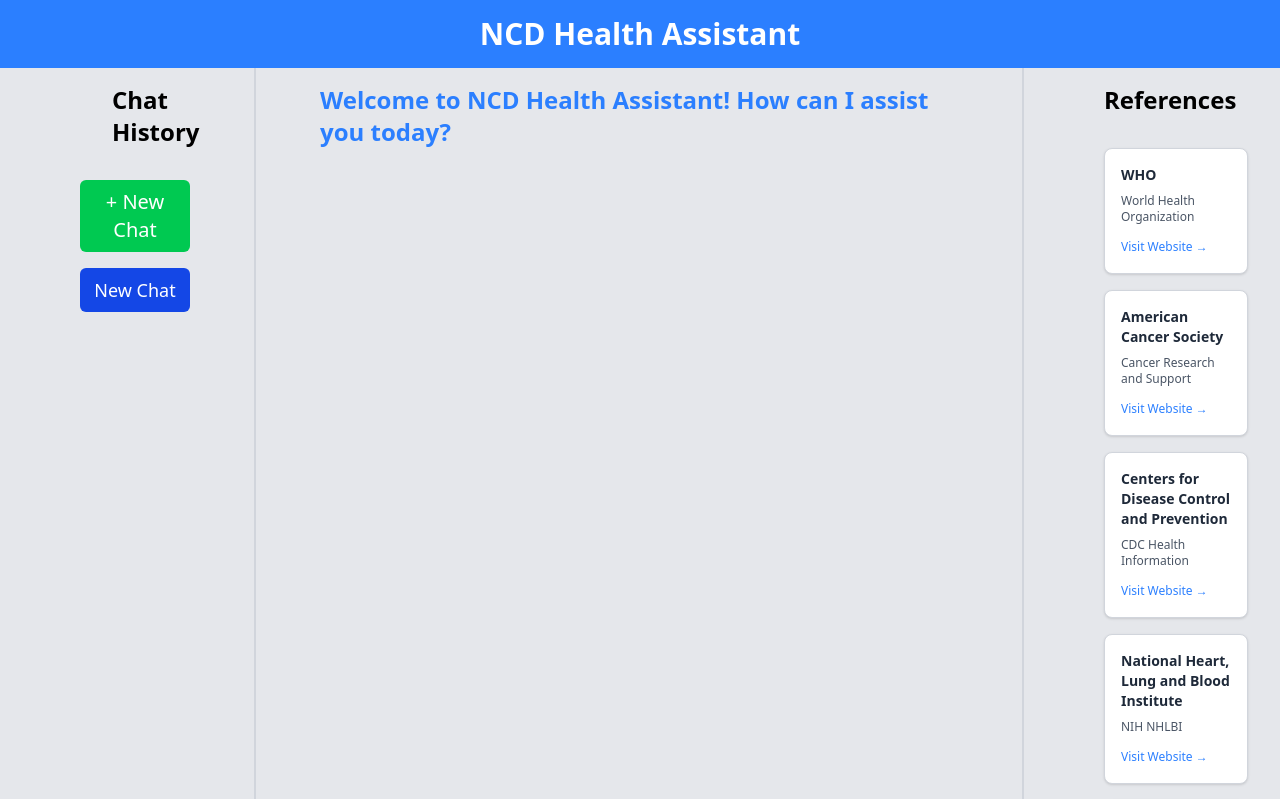
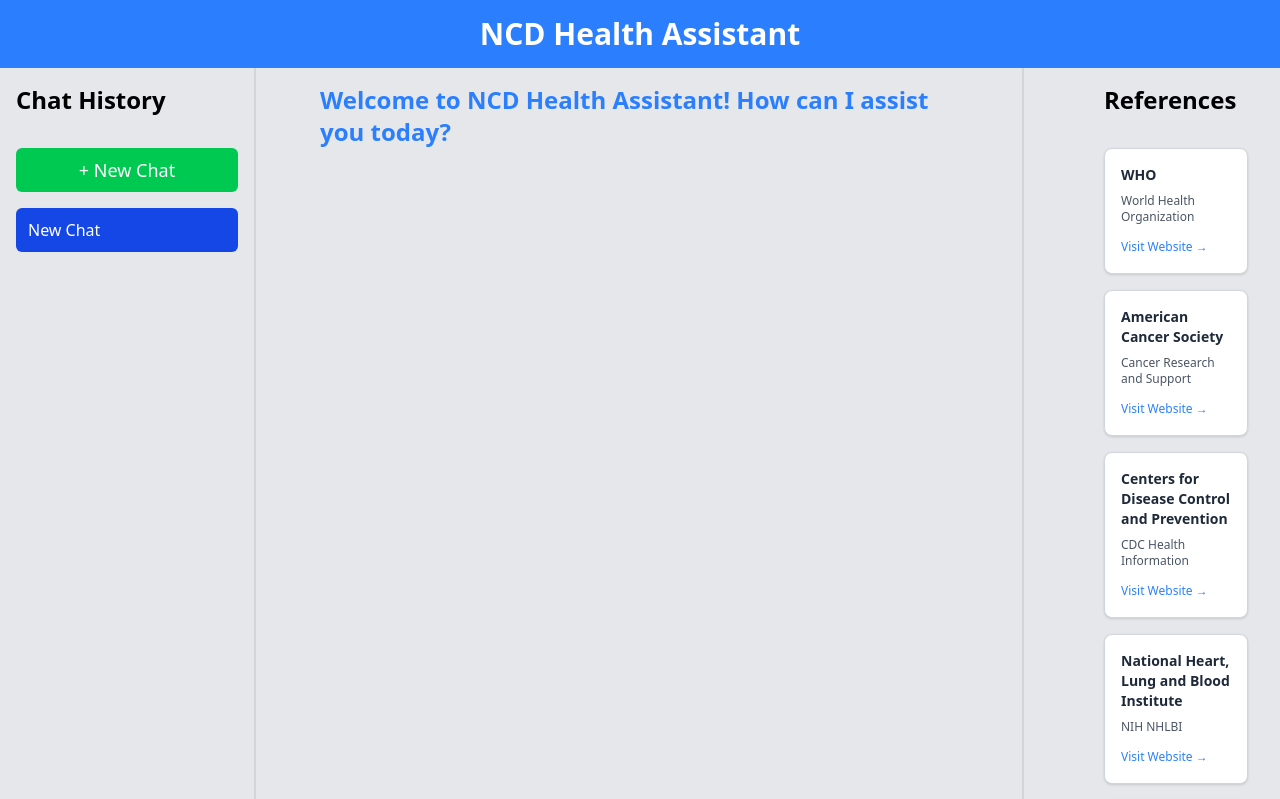
Before and after one commit to dilusha-ola/Rag-chatbot-non-commuinicable-diseases-frontendUI, a React (Vite) app: page / in a window 1280 px wide. Shown: the top 799 px of the page. Built offline with nearby package versions, Linux system fonts and the light colour scheme.

Commit message:
add user icon infront of user messages

```diff
--- a/src/components/ChatHistory.tsx
+++ b/src/components/ChatHistory.tsx
@@ -12,27 +12,29 @@ export default function ChatHistory({ sessions, activeSessionId, onSessionSelect
   const recentSessions = sessions.slice(-5).reverse();
 
   return (
-    <div className="w-1/5 border-r-2 border-gray-300 pl-20 flex flex-col">
-      <div className="text-2xl font-bold mx-8 my-4 mb-8">Chat History</div>
+    <div className="w-1/5 border-r-2 border-gray-300 px-4 flex flex-col">
+      <div className="text-2xl font-bold my-4 mb-8">Chat History</div>
 
       <button
         onClick={onNewChat}
-        className="bg-green-500 hover:bg-green-600 rounded-md px-2 py-2 mb-4 mr-16 text-white text-xl"
+        className="bg-green-500 hover:bg-green-600 rounded-md px-4 py-2 mb-4 text-white text-lg font-medium"
       >
         + New Chat
       </button>
 
-      <div className="flex flex-col overflow-y-auto">
+      <div className="flex flex-col overflow-y-auto gap-2">
         {recentSessions.map((session) => (
           <button
             key={session.id}
             onClick={() => onSessionSelect(session.id)}
-            className={`rounded-md px-2 py-2 mb-2 mr-16 flex justify-center text-white text-lg truncate ${
+            className={`rounded-md px-3 py-2.5 text-left text-white text-base overflow-hidden ${
               activeSessionId === session.id ? 'bg-blue-700' : 'bg-blue-500 hover:bg-blue-600'
             }`}
             title={session.title}
           >
-            {session.title}
+            <div className="truncate">
+              {session.title}
+            </div>
           </button>
         ))}
       </div>
--- a/src/components/ChatMessage.tsx
+++ b/src/components/ChatMessage.tsx
@@ -82,6 +82,9 @@ export default function ChatMessage({ message }: ChatMessageProps) {
         <p className="bg-blue-500 rounded-lg px-4 py-2 text-white text-lg max-w-md">
           {message.content}
         </p>
+        <div className="bg-blue-500 rounded-full w-10 h-10 flex items-center justify-center text-white ml-3 flex-shrink-0">
+          👤
+        </div>
       </div>
     );
   }
```
